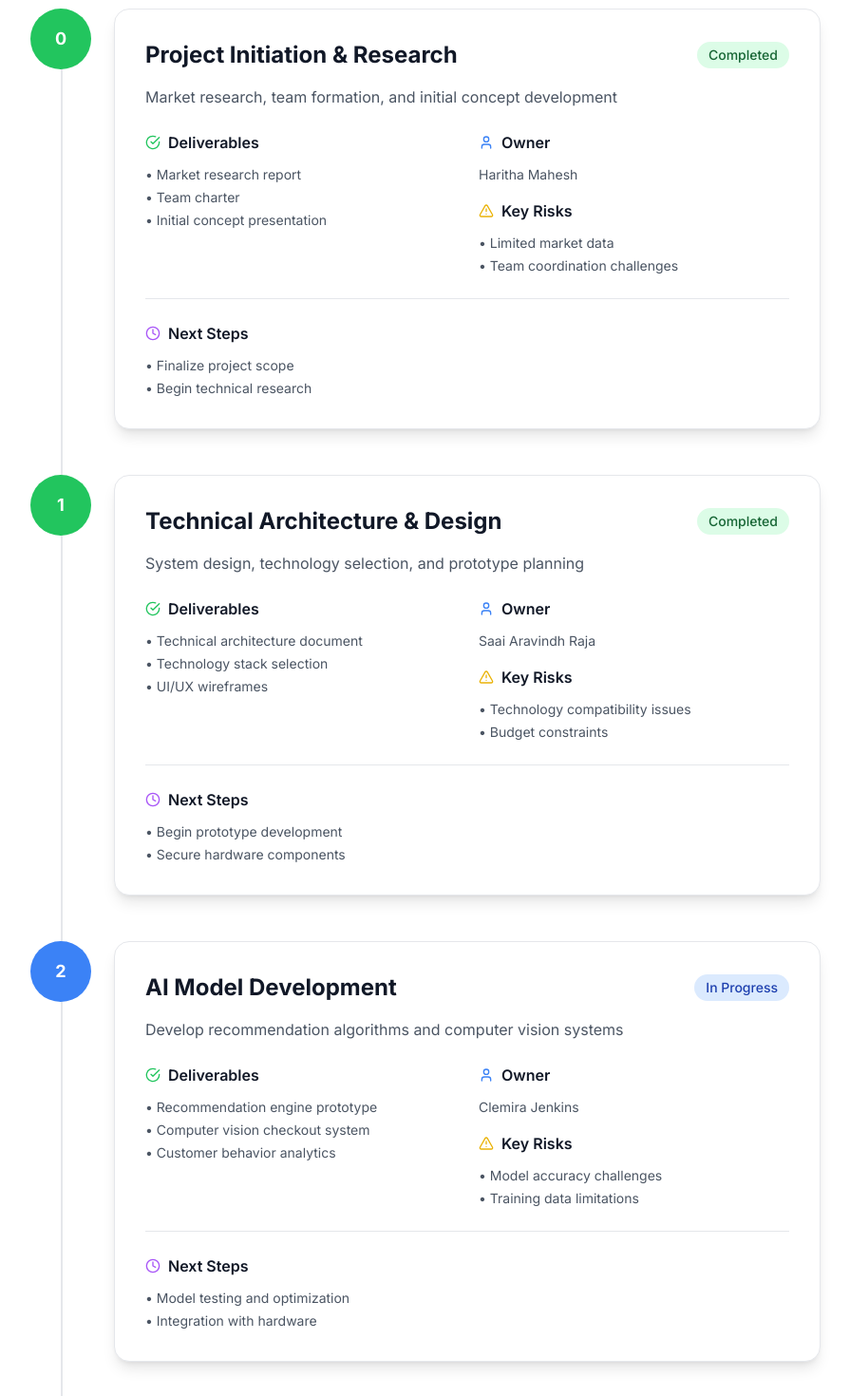
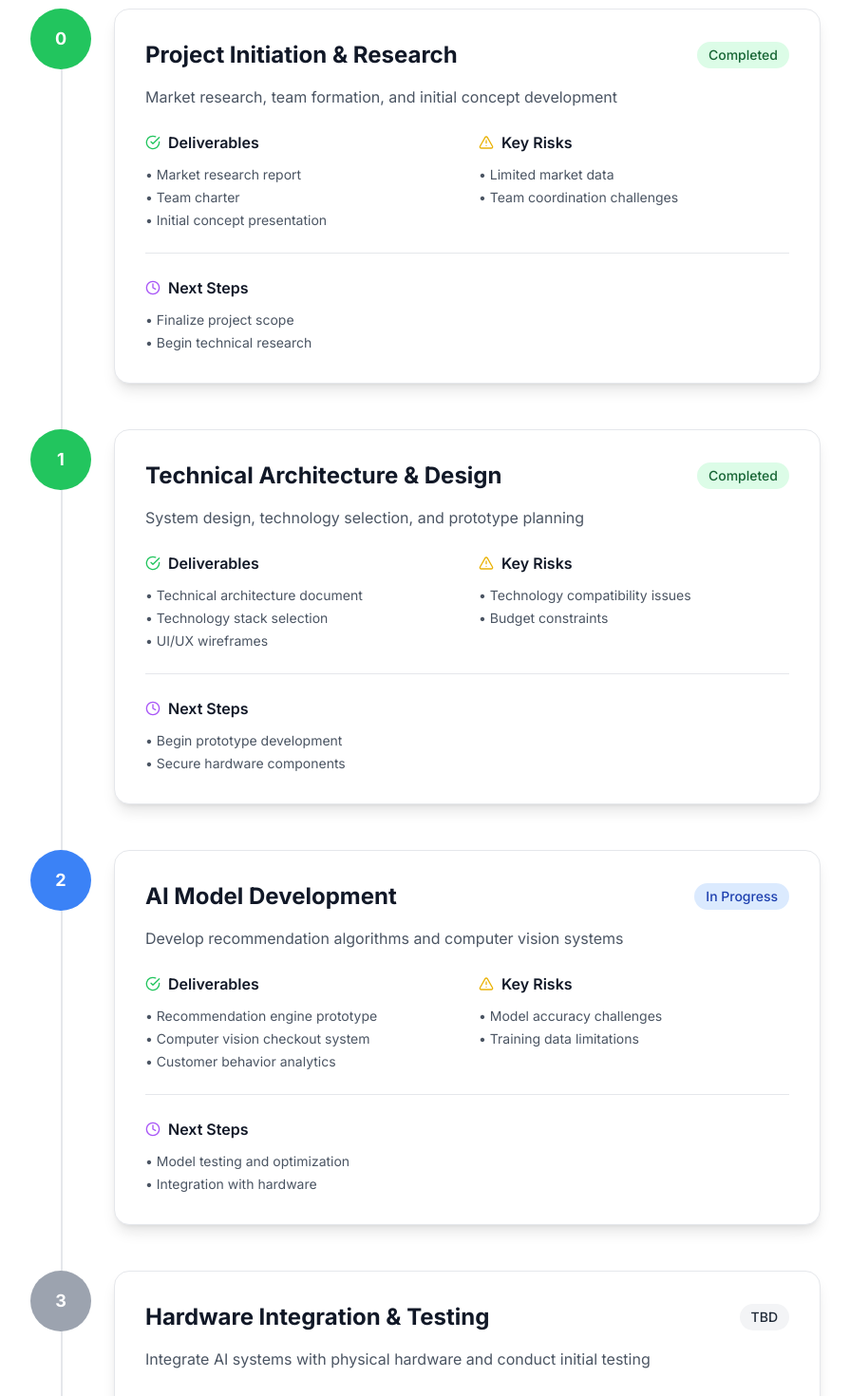
Before and after one commit to SaaiAravindhRaja/Re-Charge, a Next.js app: page /journey in a window 1280 px wide. Shown: the part 380-1850 px from the top of the page at 95% size, without its empty margins (192-1087 px from the left). Built offline with nearby package versions, Linux system fonts and the light colour scheme.

Commit message:
update team roles and timeline

```diff
--- a/app/journey/page.tsx
+++ b/app/journey/page.tsx
@@ -72,12 +72,6 @@ export default function JourneyPage() {
                       </div>
 
                       <div>
-                        <h4 className="font-semibold text-gray-900 mb-3 flex items-center">
-                          <User className="h-4 w-4 text-blue-500 mr-2" />
-                          Owner
-                        </h4>
-                        <p className="text-sm text-gray-600 mb-4">{milestone.owner}</p>
-
                         {milestone.risks.length > 0 && (
                           <>
                             <h4 className="font-semibold text-gray-900 mb-3 flex items-center">
@@ -143,11 +137,12 @@ export default function JourneyPage() {
       <section className="py-16">
         <div className="mx-auto max-w-4xl px-4 sm:px-6 lg:px-8">
           <div className="bg-gradient-to-r from-blue-600 to-purple-600 rounded-2xl p-8 text-white text-center">
-            <h2 className="text-2xl font-bold mb-4">Current Status: Month 2</h2>
+            <h2 className="text-2xl font-bold mb-4">Current Status: August 2025</h2>
             <p className="text-blue-100 mb-6">
               We're currently focused on AI model development and computer vision systems.
               Our recommendation engine prototype is showing promising results with 85% accuracy
               in initial testing, and we're making great progress on the checkout system integration.
+              <strong> Final submission deadline: September 26, 2025</strong>
             </p>
             <div className="grid grid-cols-1 md:grid-cols-3 gap-4 text-center">
               <div className="bg-white/10 rounded-lg p-4">
@@ -155,12 +150,12 @@ export default function JourneyPage() {
                 <div className="text-sm text-blue-100">AI Model Accuracy</div>
               </div>
               <div className="bg-white/10 rounded-lg p-4">
-                <div className="text-2xl font-bold">3/7</div>
+                <div className="text-2xl font-bold">2/7</div>
                 <div className="text-sm text-blue-100">Milestones Complete</div>
               </div>
               <div className="bg-white/10 rounded-lg p-4">
-                <div className="text-2xl font-bold">4</div>
-                <div className="text-sm text-blue-100">Months Remaining</div>
+                <div className="text-2xl font-bold">1</div>
+                <div className="text-sm text-blue-100">Month Remaining</div>
               </div>
             </div>
           </div>
--- a/data/site.ts
+++ b/data/site.ts
@@ -20,7 +20,7 @@ export const teamMembers: TeamMember[] = [
   {
     id: "1",
     name: "Saai Aravindh Raja",
-    role: "Year 2, School of Computing and Information Systems",
+    role: "Year 2 Computer Science",
     bio: "",
     headshot: "/images/team/saai.jpg",
     links: {
@@ -33,7 +33,7 @@ export const teamMembers: TeamMember[] = [
   {
     id: "2",
     name: "Haritha Mahesh",
-    role: "Year 2, School of Computing and Information Systems",
+    role: "Year 2 Information Systems",
     bio: "",
     headshot: "/images/team/haritha.jpg",
     links: {
@@ -46,7 +46,7 @@ export const teamMembers: TeamMember[] = [
   {
     id: "3",
     name: "Clemira Jenkins",
-    role: "Year 2, School of Computing and Information Systems",
+    role: "Year 2 Computer Science",
     bio: "",
     headshot: "/images/team/clemira.jpg",
     links: {
@@ -59,7 +59,7 @@ export const teamMembers: TeamMember[] = [
   {
     id: "4",
     name: "Daniella Setio",
-    role: "Year 2, School of Computing and Information Systems",
+    role: "Year 2 Computer Science",
     bio: "",
     headshot: "/images/team/daniella.jpg",
     links: {
@@ -159,7 +159,7 @@ export const milestones: Milestone[] = [
     month: 0,
     title: "Project Initiation & Research",
     summary: "Market research, team formation, and initial concept development",
-    owner: "Haritha Mahesh",
+    owner: "",
     status: "Completed",
     deliverables: ["Market research report", "Team charter", "Initial concept presentation"],
     risks: ["Limited market data", "Team coordination challenges"],
@@ -170,7 +170,7 @@ export const milestones: Milestone[] = [
     month: 1,
     title: "Technical Architecture & Design",
     summary: "System design, technology selection, and prototype planning",
-    owner: "Saai Aravindh Raja",
+    owner: "",
     status: "Completed",
     deliverables: ["Technical architecture document", "Technology stack selection", "UI/UX wireframes"],
     risks: ["Technology compatibility issues", "Budget constraints"],
@@ -181,7 +181,7 @@ export const milestones: Milestone[] = [
     month: 2,
     title: "AI Model Development",
     summary: "Develop recommendation algorithms and computer vision systems",
-    owner: "Clemira Jenkins",
+    owner: "",
     status: "In Progress",
     deliverables: ["Recommendation engine prototype", "Computer vision checkout system", "Customer behavior analytics"],
     risks: ["Model accuracy challenges", "Training data limitations"],
@@ -192,7 +192,7 @@ export const milestones: Milestone[] = [
     month: 3,
     title: "Hardware Integration & Testing",
     summary: "Integrate AI systems with physical hardware and conduct initial testing",
-    owner: "Saai Aravindh Raja",
+    owner: "",
     status: "TBD",
     deliverables: ["Integrated hardware prototype", "System testing results", "Performance benchmarks"],
     risks: ["Hardware compatibility issues", "System performance bottlenecks"],
@@ -203,7 +203,7 @@ export const milestones: Milestone[] = [
     month: 4,
     title: "User Experience Testing",
     summary: "Conduct user testing sessions and iterate based on feedback",
-    owner: "Daniella Setio",
+    owner: "",
     status: "TBD",
     deliverables: ["User testing report", "UX improvements", "Customer feedback analysis"],
     risks: ["Poor user adoption", "Usability issues"],
@@ -214,7 +214,7 @@ export const milestones: Milestone[] = [
     month: 5,
     title: "Pilot Launch & Optimization",
     summary: "Launch pilot program and optimize based on real-world usage",
-    owner: "Haritha Mahesh",
+    owner: "",
     status: "TBD",
     deliverables: ["Pilot launch execution", "Performance metrics", "Business case validation"],
     risks: ["Low customer engagement", "Technical issues in production"],
@@ -224,8 +224,8 @@ export const milestones: Milestone[] = [
     id: "m6",
     month: 6,
     title: "Final Presentation & Competition",
-    summary: "Prepare final presentation and compete in PMI Singapore competition",
-    owner: "Haritha Mahesh",
+    summary: "Prepare final presentation and compete in PMI Singapore competition - Deadline: September 26, 2025",
+    owner: "",
     status: "TBD",
     deliverables: ["Final presentation", "Competition submission", "Project documentation"],
     risks: ["Presentation quality", "Competition readiness"],
```
